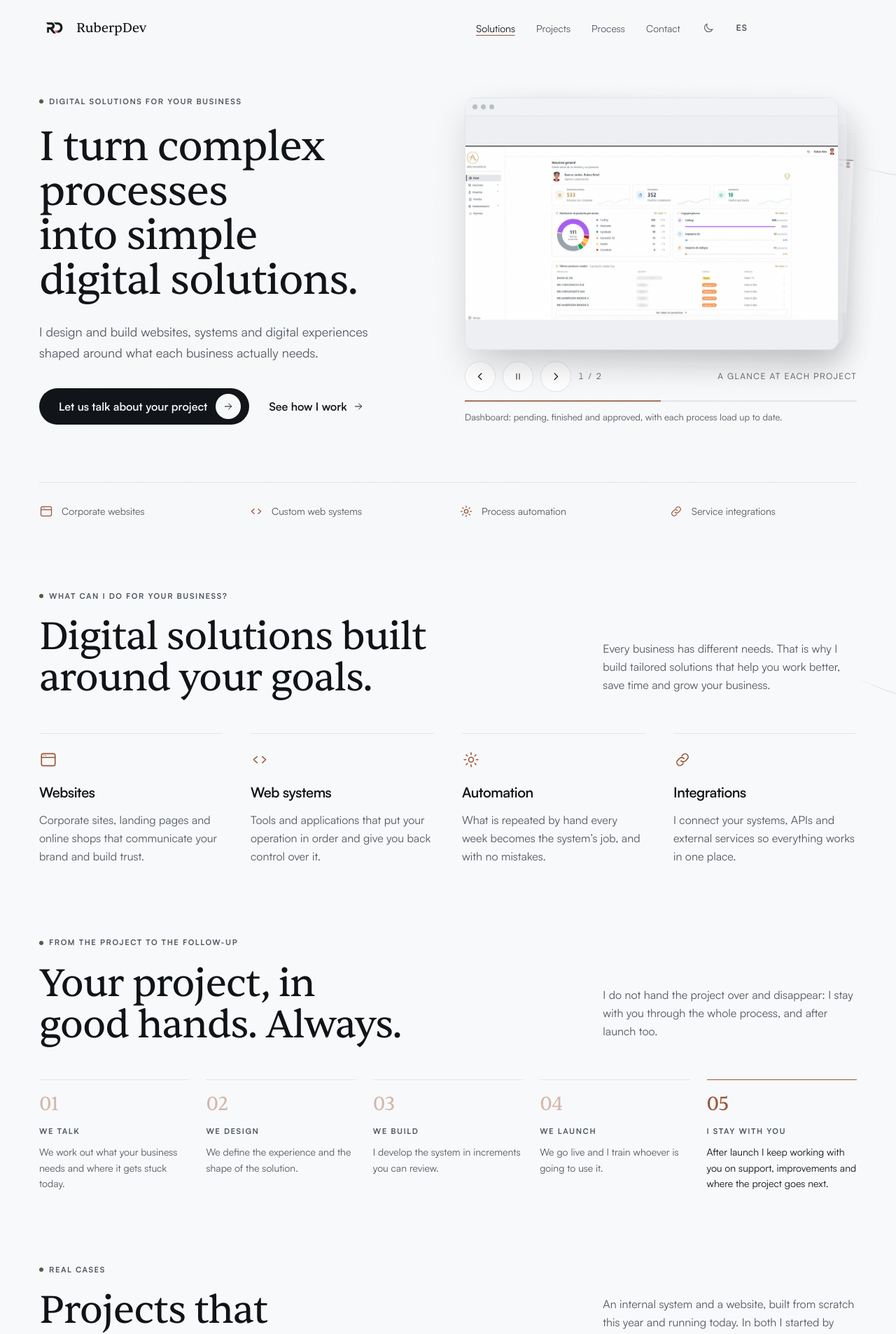
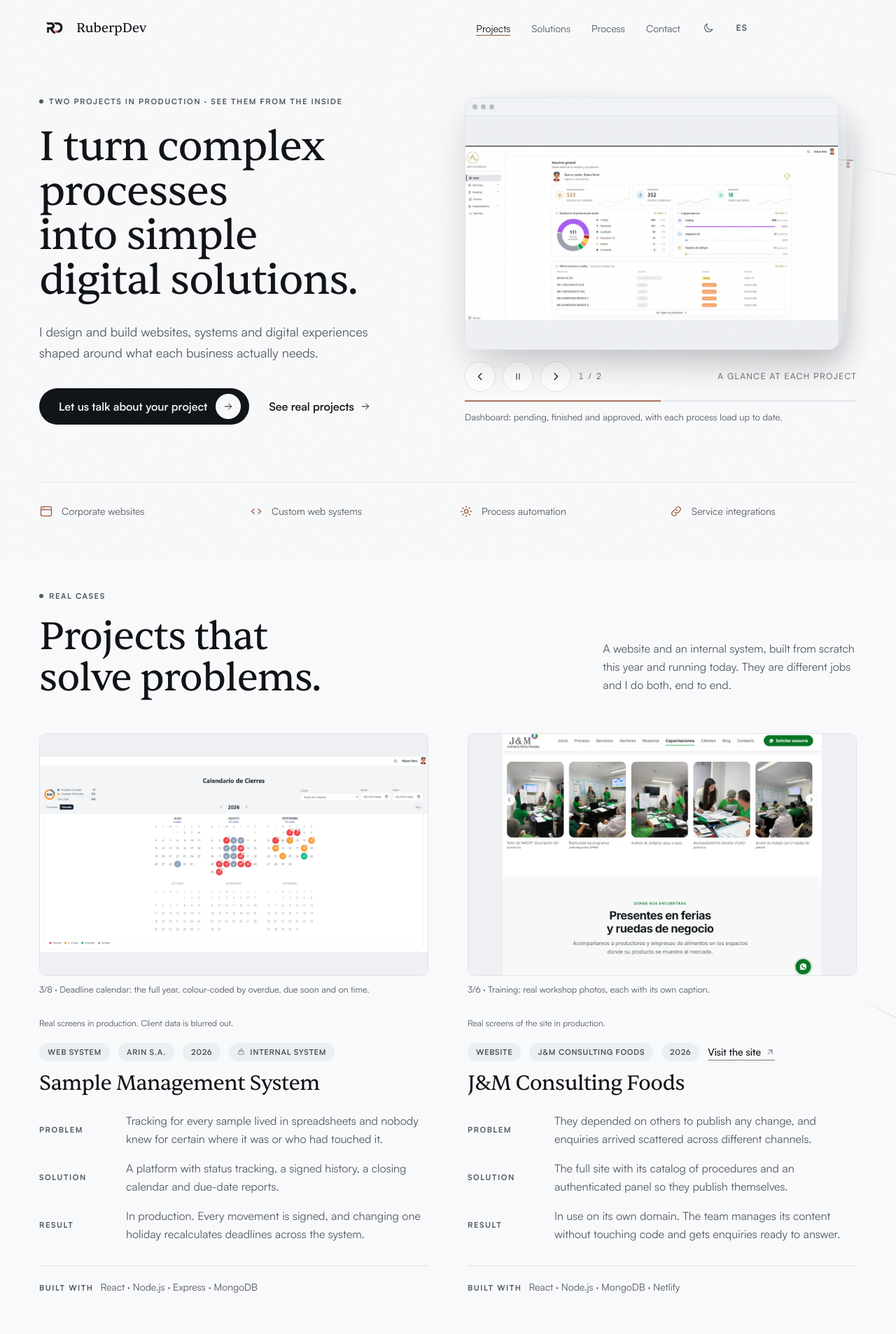
Before and after one commit to rretoarin/portafolio_rubenrp, a React (Vite) app: page / in a window 1280 px wide. Shown: the top 1907 px of the page at 70% size. Built offline with nearby package versions, Linux system fonts and the light colour scheme.

Commit message:
mejorando4

```diff
--- a/src/App.jsx
+++ b/src/App.jsx
@@ -65,8 +65,9 @@ export default function App() {
       <Nav t={t} onToggleLang={toggleLang} theme={theme} onThemeChange={setTheme} />
 
       {/*
-        La historia es: qué resuelvo → qué puedes encargarme → cómo trabajo y
-        hasta dónde te acompaño → ya lo he hecho → hablemos.
+        La historia es: qué resuelvo → ya lo he hecho (la prueba va primero,
+        antes de pedir confianza) → qué puedes encargarme → cómo trabajo y
+        hasta dónde te acompaño → hablemos.
 
         Lo que se quitó de aquí —el problema, los resultados, las tecnologías,
         un CTA intermedio y una sección entera sobre mí— no se sustituyó por
@@ -74,9 +75,9 @@ export default function App() {
       */}
       <main>
         <Hero t={t} theme={theme} />
+        <Projects t={t} theme={theme} />
         <Services t={t} />
         <Process t={t} />
-        <Projects t={t} theme={theme} />
         <Contact t={t} />
       </main>
 
--- a/src/components/Footer.jsx
+++ b/src/components/Footer.jsx
@@ -3,7 +3,7 @@ import { ArrowUp, LinkedIn, Mail, WhatsApp } from './icons'
 import { Mark } from './Logo'
 
 // Las cuatro secciones, en el mismo orden que la barra.
-const LINKS = ['services', 'projects', 'process', 'contact']
+const LINKS = ['projects', 'services', 'process', 'contact']
 
 export default function Footer({ t }) {
   return (
--- a/src/components/Hero.jsx
+++ b/src/components/Hero.jsx
@@ -57,7 +57,7 @@ export default function Hero({ t, theme }) {
               </a>
 
               {/* Secundario: enlace de texto, sin cápsula. El único fondo sólido es el CTA. */}
-              <a href="#process" className="text-cta group">
+              <a href="#projects" className="text-cta group">
                 <span className="text-cta-label">{t.hero.ctaSecondary}</span>
                 <ArrowRight width={16} height={16} className="transition-transform group-hover:translate-x-0.5 group-focus-visible:translate-x-0.5" />
               </a>
--- a/src/components/Nav.jsx
+++ b/src/components/Nav.jsx
@@ -7,9 +7,9 @@ import ThemeSwitch from './ThemeSwitch'
 // Cuatro destinos, los mismos en escritorio y en móvil: son todas las secciones
 // que hay. La home ya no tiene nada que esconder detrás de un menú más largo.
 
-const SECTIONS = ['services', 'projects', 'process', 'contact']
+const SECTIONS = ['projects', 'services', 'process', 'contact']
 
-const MENU = ['services', 'projects', 'process', 'contact']
+const MENU = ['projects', 'services', 'process', 'contact']
 
 /*
  * Dónde se dibuja el subrayado dentro de un enlace, en píxeles: metido
--- a/src/components/Projects.jsx
+++ b/src/components/Projects.jsx
@@ -139,6 +139,8 @@ function Caso({ project, copy, labels, shots, onOpen, visorAbierto }) {
       <p className="mt-3 text-xs text-ink-soft">{copy.evidenceNote}</p>
 
       <div className="mt-5 flex flex-wrap items-center gap-3">
+        {/* Qué tipo de trabajo es: que no haya que deducirlo del párrafo. */}
+        <span className="tag">{copy.type}</span>
         <span className="tag">
           <span className="sr-only">{labels.clientLabel}: </span>
           {project.client}
--- a/src/data/content.js
+++ b/src/data/content.js
@@ -118,11 +118,11 @@ export const CONTENT = {
     },
 
     hero: {
-      kicker: 'Soluciones digitales para tu negocio',
+      kicker: 'Dos proyectos en producción · Míralos por dentro',
       headline: 'Transformo procesos complejos en soluciones digitales simples.',
       lead: 'Diseño y desarrollo páginas web, sistemas y experiencias digitales adaptadas a las necesidades reales de cada negocio.',
       ctaPrimary: 'Hablemos de tu proyecto',
-      ctaSecondary: 'Ver cómo trabajamos',
+      ctaSecondary: 'Ver proyectos reales',
       /*
        * Adelanto de las soluciones, en una línea. Sustituye a la fila de tipos
        * de cliente (emprendedores, talleres, consultoras…), que ocupaba mucho
@@ -190,7 +190,7 @@ export const CONTENT = {
       eyebrow: 'Casos reales',
       title: 'Proyectos que solucionan problemas.',
       subtitle:
-        'Un sistema interno y una página web, construidos de cero este año y funcionando hoy. En los dos empecé por entender el proceso, no por elegir la tecnología.',
+        'Una página web y un sistema interno, construidos de cero este año y funcionando hoy. Son cosas distintas y las dos las hago yo, de principio a fin.',
       clientLabel: 'Cliente',
       viewLive: 'Ver el sitio',
       privateLabel: 'Sistema interno',
@@ -204,6 +204,7 @@ export const CONTENT = {
       next: 'Captura siguiente',
       items: {
         muestras: {
+          type: 'Sistema web',
           name: 'Sistema de Gestión de Muestras',
           evidenceNote: 'Capturas reales en producción. Los datos de cliente van difuminados.',
           problem:
@@ -224,6 +225,7 @@ export const CONTENT = {
           ],
         },
         'jm-consulting': {
+          type: 'Página web',
           name: 'J&M Consulting Foods',
           evidenceNote: 'Capturas reales del sitio en producción.',
           problem:
@@ -304,11 +306,11 @@ export const CONTENT = {
     },
 
     hero: {
-      kicker: 'Digital solutions for your business',
+      kicker: 'Two projects in production · See them from the inside',
       headline: 'I turn complex processes into simple digital solutions.',
       lead: 'I design and build websites, systems and digital experiences shaped around what each business actually needs.',
       ctaPrimary: 'Let us talk about your project',
-      ctaSecondary: 'See how I work',
+      ctaSecondary: 'See real projects',
       services: [
         'Corporate websites',
         'Custom web systems',
@@ -370,7 +372,7 @@ export const CONTENT = {
       eyebrow: 'Real cases',
       title: 'Projects that solve problems.',
       subtitle:
-        'An internal system and a website, built from scratch this year and running today. In both I started by understanding the process, not by picking the technology.',
+        'A website and an internal system, built from scratch this year and running today. They are different jobs and I do both, end to end.',
       clientLabel: 'Client',
       viewLive: 'Visit the site',
       privateLabel: 'Internal system',
@@ -384,6 +386,7 @@ export const CONTENT = {
       next: 'Next screen',
       items: {
         muestras: {
+          type: 'Web system',
           name: 'Sample Management System',
           evidenceNote: 'Real screens in production. Client data is blurred out.',
           problem:
@@ -404,6 +407,7 @@ export const CONTENT = {
           ],
         },
         'jm-consulting': {
+          type: 'Website',
           name: 'J&M Consulting Foods',
           evidenceNote: 'Real screens of the site in production.',
           problem:
```
Also changed, not shown: 1 other file (tests, documents, lock files or other folders).
